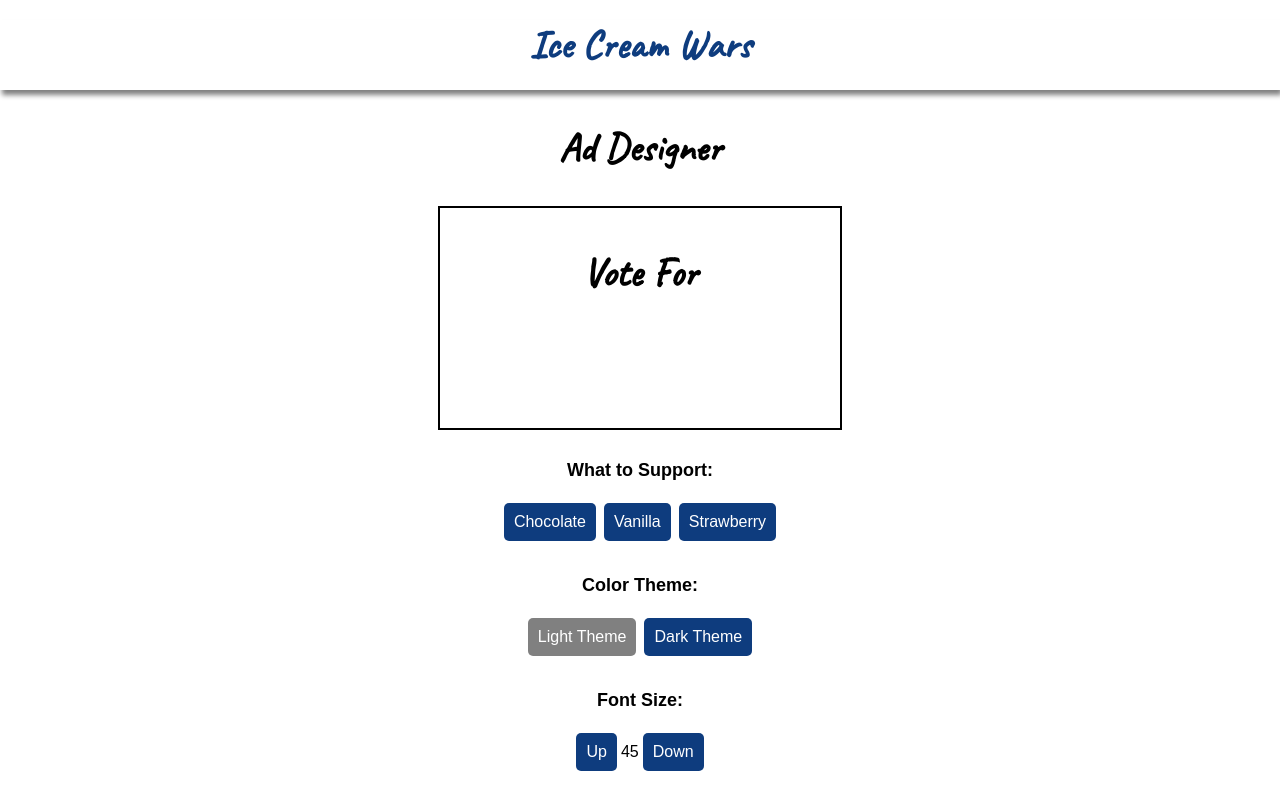
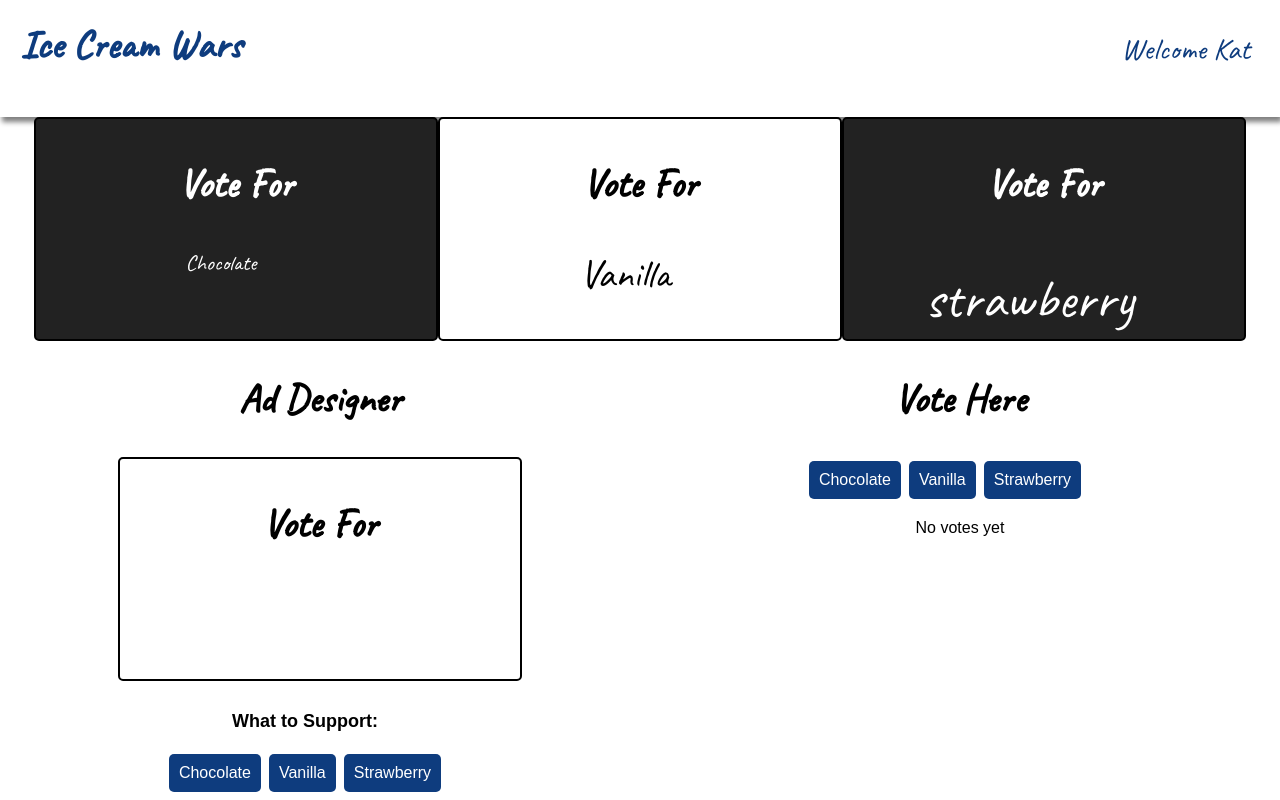
Before and after one commit to kat-gilbert/unit8-lab1, a React (Create React App) app: page / in a window 1280 px wide. Shown: the top 800 px of the page. Built offline with nearby package versions, Linux system fonts and the light colour scheme.

Commit message:
part 1 and 2 working

```diff
--- a/src/App.css
+++ b/src/App.css
@@ -1 +1,38 @@
 @import url('https://fonts.googleapis.com/css2?family=Caveat&display=swap');
+
+.adSamples {
+    display: flex;
+    justify-content: center;
+}
+
+.container {
+    display: flex;
+    flex-direction: row;
+    justify-content: space-around;
+}
+
+.adDesigner {
+    width: 50%;
+}
+
+.votes {
+    width: 50%;
+}
+
+
+@media only screen and (max-width: 768px) {
+.container {
+    display: flex;
+    flex-direction: column;
+    justify-content: space-around;
+}
+
+.adDesigner {
+    width: 99%;
+}
+
+.votes {
+    width: 99%;
+
+}
+}
--- a/src/App.tsx
+++ b/src/App.tsx
@@ -3,15 +3,29 @@ import './App.css';
 import { Header } from './components/Header';
 import { AdDesigner } from './components/AdDesigner';
 import { Votes } from './components/Votes';
+import { Ad } from './components/Ad';
 
 function App() {
   return (
     <div>
+
       <Header />
 
+      <div className="adSamples">
+      <Ad flavor={"Chocolate"} fontSize={22} darkTheme={true} />
+      <Ad flavor={"Vanilla"} fontSize={40} darkTheme={false} />
+      <Ad flavor={"strawberry"} fontSize={55} darkTheme={true} />
+      </div>
+
+      <div className="container">
+      <div className="adDesigner">
       <AdDesigner />
+      </div>
 
+      <div className="votes">
       <Votes />
+      </div>
+    </div>
 
     </div>
   );
--- /dev/null
+++ b/src/components/Ad.tsx
@@ -0,0 +1,30 @@
+import { useState } from "react";
+import { AdDesigner } from "./AdDesigner";
+import { Votes } from "./Votes";
+import "./AdDesigner.css"
+
+export interface AdProps {
+    flavor: string,
+    fontSize: number,
+    darkTheme: boolean,
+}
+
+export function Ad({flavor, fontSize, darkTheme}:AdProps) {
+
+    let theme = "";
+    if (darkTheme) {
+    theme = "darkTheme";
+    }
+    else if (!darkTheme) {
+    theme = "designBox";
+    }
+
+    return (
+        <div className="designContainer">
+        <div className={"designBox " + theme}>
+            <h3>Vote For</h3>
+            <p style={{ fontSize: fontSize }}>{flavor}</p>
+        </div>
+        </div>
+    )
+}
--- a/src/components/AdDesigner.css
+++ b/src/components/AdDesigner.css
@@ -9,12 +9,15 @@
     font-size: 45px;
     font-family: 'Caveat', cursive;
     margin: auto;
+    text-align: center;
+    border-radius: 5px;
 }
 
 .designContainer {
     text-align: center;
     font-family: sans-serif;
     font-size: 16px;
+    border-radius: 5px;
 }
 
 .flavor {
@@ -30,6 +33,7 @@
     font-size: 30px;
     font-family: 'Caveat', cursive;
     margin: auto;
+    border-radius: 5px;
 }
 
 button {
--- a/src/components/AdDesigner.tsx
+++ b/src/components/AdDesigner.tsx
@@ -1,12 +1,12 @@
 import { useState } from "react";
 import "./AdDesigner.css";
+import { Ad } from "./Ad";
 
 export const AdDesigner = () => {
 
 let [ flavor, setFlavor ] = useState<string>('');
 let [ theme, setTheme ] = useState<boolean>(false);
 let [ newFontSize, setNewFontSize ] = useState<number>(45);
-//let [ disabled, setDisabled ] = useState<boolean>(false);
 
     let lightBtn, darkBtn = "btn"
     let strawBtn, chocBtn, vanBtn = "btn";
@@ -31,16 +31,14 @@ let [ newFontSize, setNewFontSize ] = useState<number>(45);
             else if (flavor === "Strawberry") {
                 strawBtn = disabled;
             }
-
 return (
     <div className="designContainer">
 
         <h2>Ad Designer</h2>
-        <div className={"designBox " + chooseTheme}>
-            <h3>Vote For</h3>
-        <span style={{ fontSize: newFontSize + "px" }} className="flavor">{flavor}</span>
 
-        </div>
+        <Ad flavor={flavor} fontSize={newFontSize} darkTheme={theme}/>
+
+
         <p className="votingTitle">What to Support:</p>
     <p>
         <button className ={chocBtn} onClick={() => setFlavor("Chocolate")}>Chocolate</button>
--- a/src/components/Header.css
+++ b/src/components/Header.css
@@ -6,9 +6,17 @@
     text-align: center;
     color: #0e3c7e;
     box-shadow: 2px 5px 5px 0px gray;
+    display: flex;
+    justify-content: space-between;
+
 }
 
 .Header h1 {
     padding-bottom: 20px;
     margin-top: 20px;
+    margin-left: 20px;
 }
+
+p {
+    margin-right:30px;
+}
--- a/src/components/Header.tsx
+++ b/src/components/Header.tsx
@@ -1,9 +1,14 @@
 import "./Header.css"
 
+
 export const Header = () => {
+
+    let userProp:string = "Kat";
+
     return (
         <div className="Header">
             <h1>Ice Cream Wars</h1>
+            <p>Welcome {userProp}</p>
         </div>
     )
 }
```
